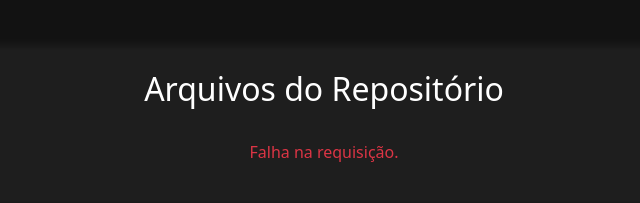
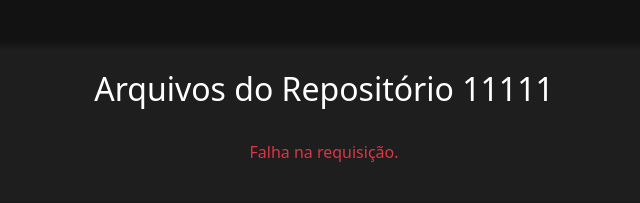
Before and after one commit to wrGGsiq/scripts, a plain HTML site: page index.html in a window 1280 px wide. Shown: the whole page, without its empty margins (316-956 px from the left). Drawn offline with nearby package versions, Linux system fonts and the light colour scheme; no server answers.

Commit message:
Update index.html

```diff
--- a/index.html
+++ b/index.html
@@ -70,7 +70,7 @@
 </head>
 <body>
     <div class="container">
-        <h2 class="text-center">Arquivos do Repositório</h2>
+        <h2 class="text-center">Arquivos do Repositório 11111</h2>
         <ul id="file-list" class="list-group mt-3"></ul>
         <p id="error" class="text-danger mt-3 text-center"></p>
     </div>
```
